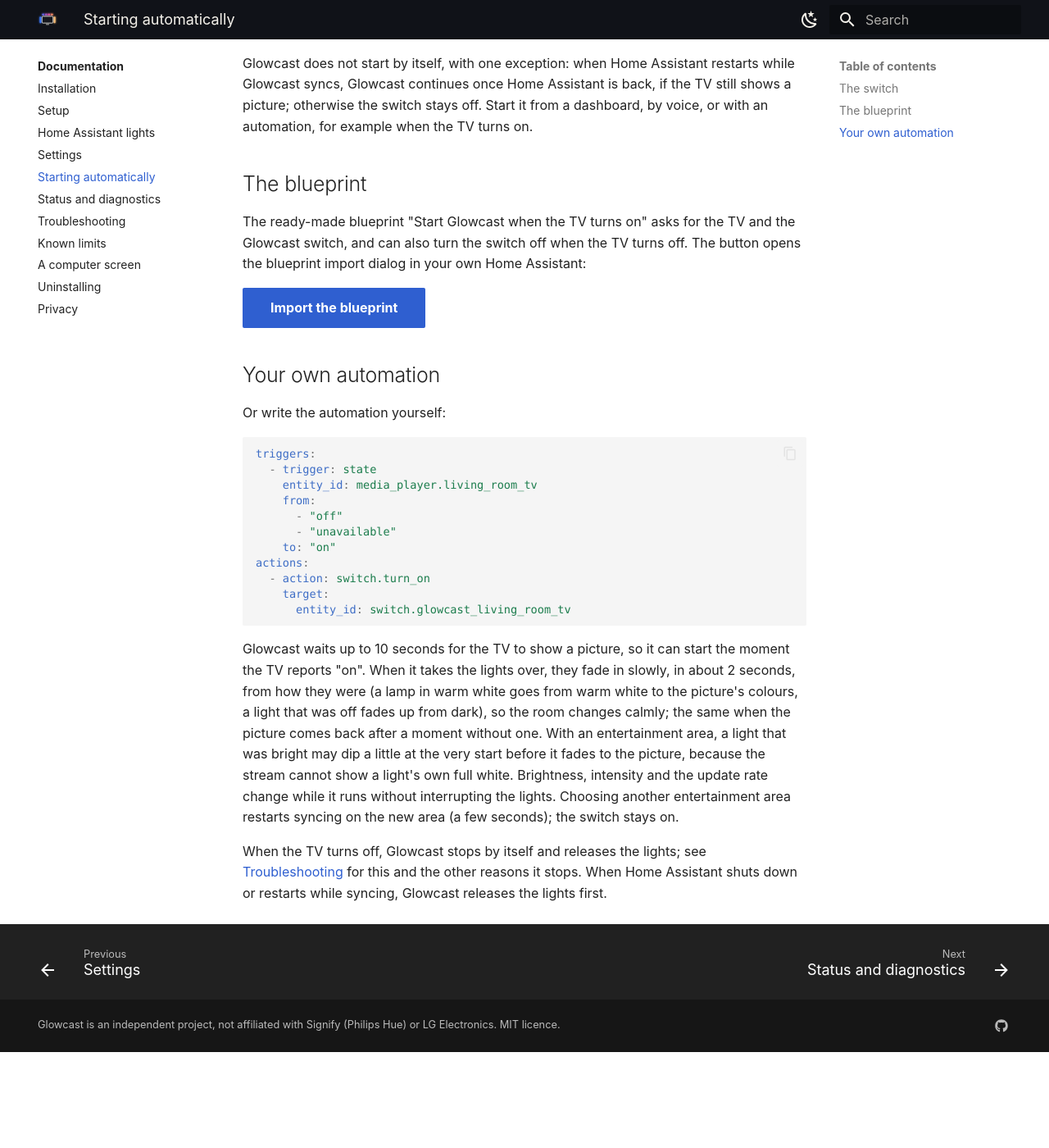
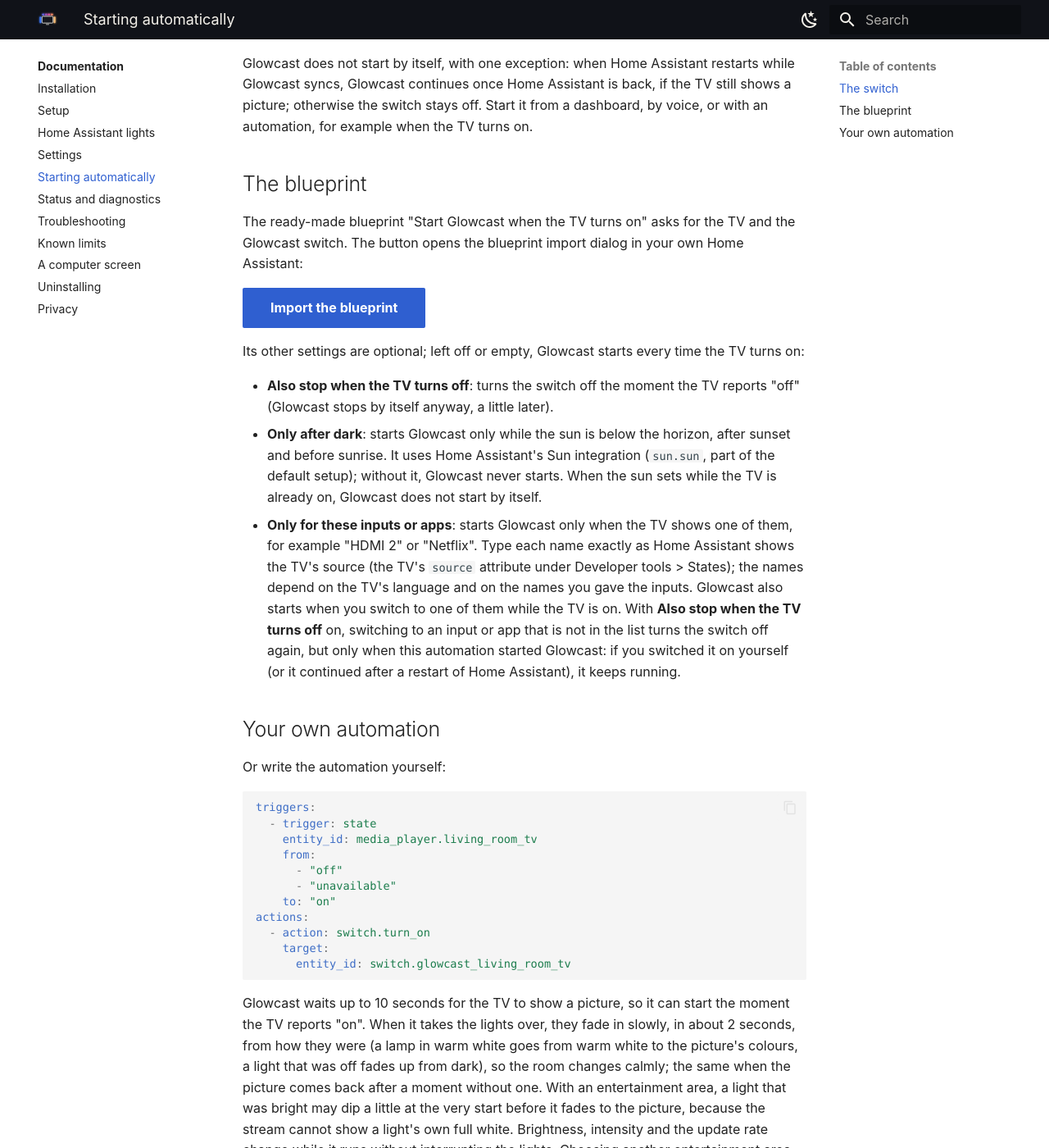
Before and after one commit to nicohabets/glowcast, an MkDocs documentation site: the page built from website/pages/docs/starting.md, in a window 1280 px wide and 1400 px high, scrolled down 1430 px. Shown: the whole window at 82% size. Built offline with MkDocs 1.6.1 and Material for MkDocs 9.7.7, drawn with Linux system fonts in a browser that asks for light colours; before the commit the page ends 2713 px from its top, so only the background shows below that.

Commit message:
Docs: the blueprint's after-dark and source settings (#161)
Co-Authored-By: Claude Opus 5.5 <noreply@anthropic.com>

```diff
--- a/website/pages/docs/starting.md
+++ b/website/pages/docs/starting.md
@@ -14,9 +14,15 @@ Glowcast does not start by itself, with one exception: when Home Assistant resta
 
 ## The blueprint
 
-The ready-made blueprint "Start Glowcast when the TV turns on" asks for the TV and the Glowcast switch, and can also turn the switch off when the TV turns off. The button opens the blueprint import dialog in your own Home Assistant:
+The ready-made blueprint "Start Glowcast when the TV turns on" asks for the TV and the Glowcast switch. The button opens the blueprint import dialog in your own Home Assistant:
 
 [Import the blueprint](https://my.home-assistant.io/redirect/blueprint_import/?blueprint_url=https%3A%2F%2Fraw.githubusercontent.com%2Fnicohabets%2Fglowcast%2Fmain%2Fblueprints%2Fautomation%2Fglowcast%2Fstart_with_tv.yaml){ .md-button .md-button--primary }
+
+Its other settings are optional; left off or empty, Glowcast starts every time the TV turns on:
+
+- **Also stop when the TV turns off**: turns the switch off the moment the TV reports "off" (Glowcast stops by itself anyway, a little later).
+- **Only after dark**: starts Glowcast only while the sun is below the horizon, after sunset and before sunrise. It uses Home Assistant's Sun integration (`sun.sun`, part of the default setup); without it, Glowcast never starts. When the sun sets while the TV is already on, Glowcast does not start by itself.
+- **Only for these inputs or apps**: starts Glowcast only when the TV shows one of them, for example "HDMI 2" or "Netflix". Type each name exactly as Home Assistant shows the TV's source (the TV's `source` attribute under Developer tools > States); the names depend on the TV's language and on the names you gave the inputs. Glowcast also starts when you switch to one of them while the TV is on. With **Also stop when the TV turns off** on, switching to an input or app that is not in the list turns the switch off again, but only when this automation started Glowcast: if you switched it on yourself (or it continued after a restart of Home Assistant), it keeps running.
 
 ## Your own automation
 
```
Also changed, not shown: docs/ARCHITECTURE.md (+1 -1 lines), website/pages/guide/first-evening.md (+1 -1 lines), README.md.
